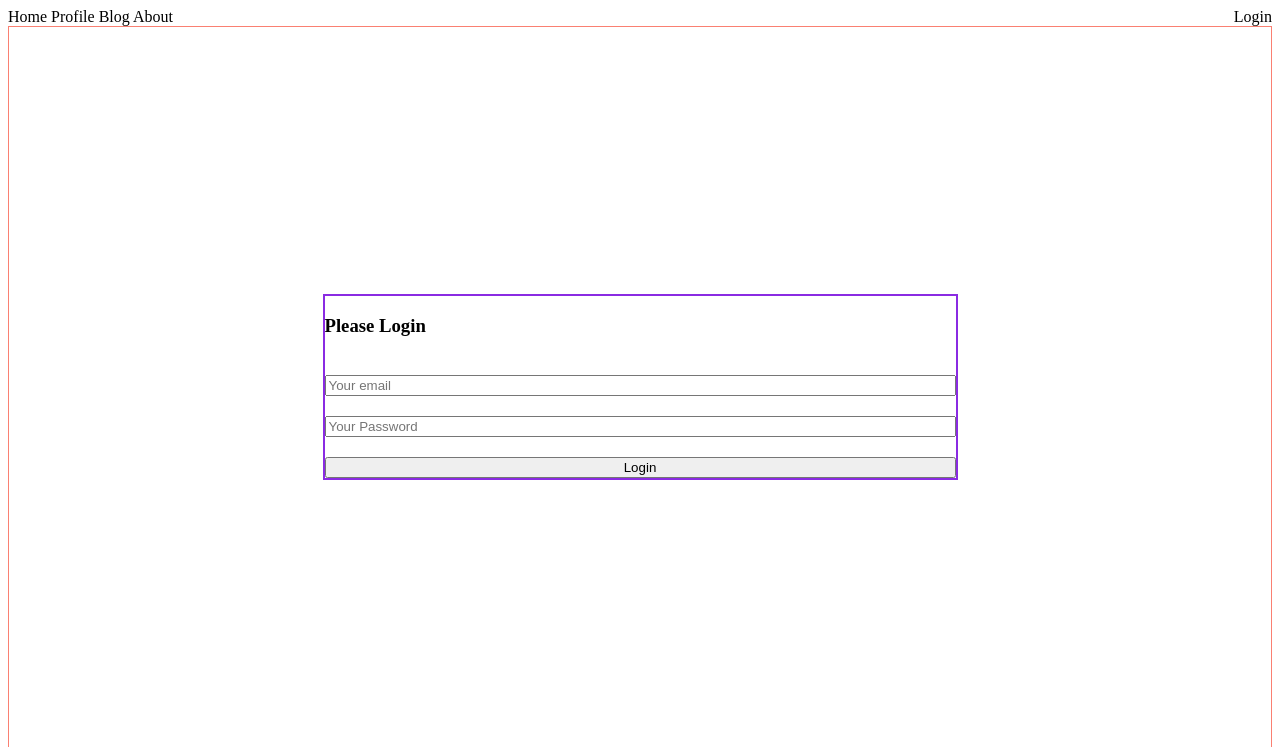
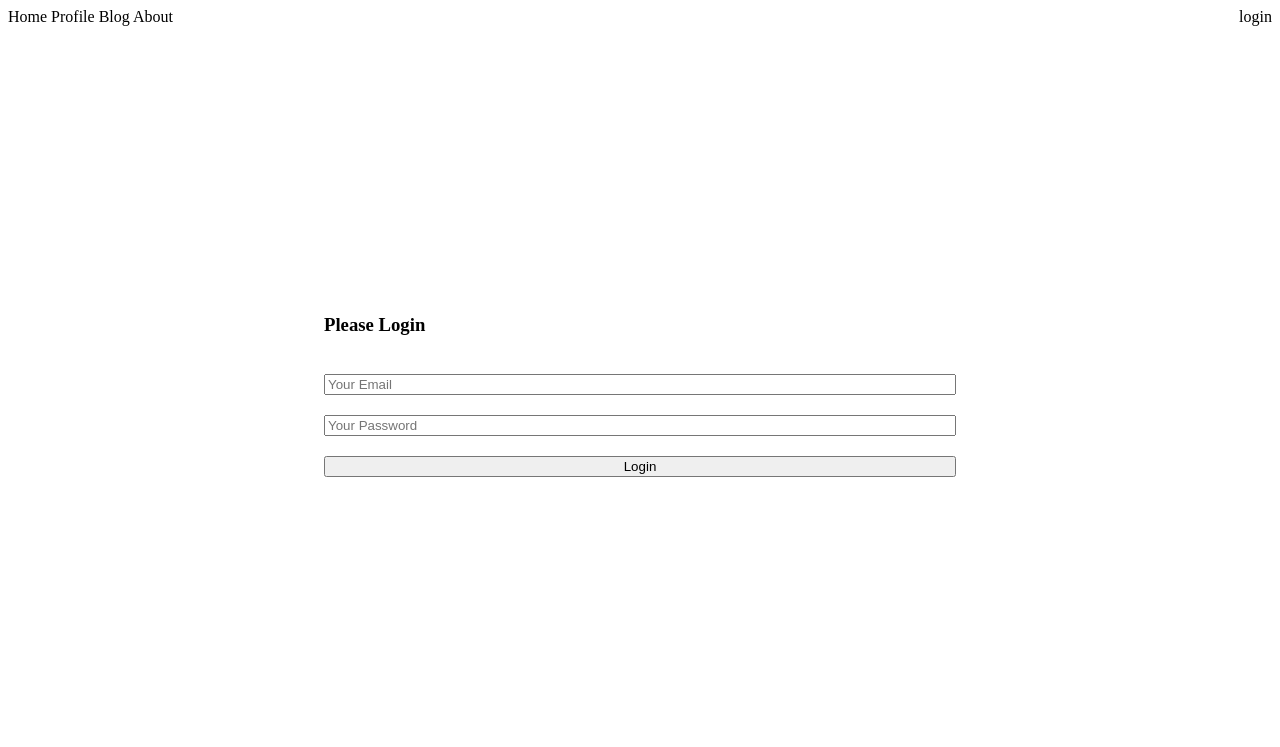
Before and after one commit to ashiqur0/web_practice, a plain HTML site: page Milestone_2/Module_7/3_flexbox.html in a window 1280 px wide. Shown: the top 747 px of the page. Drawn offline with Linux system fonts and the light colour scheme.

Commit message:
Login form and Nave design using flexbox

```diff
--- a/Milestone_2/Module_7/3_flexbox.html
+++ b/Milestone_2/Module_7/3_flexbox.html
@@ -9,6 +9,7 @@ Learnings:
 -->
 <!DOCTYPE html>
 <html lang="en">
+
 <head>
     <meta charset="UTF-8">
     <meta name="viewport" content="width=device-width, initial-scale=1.0">
@@ -18,29 +19,33 @@ Learnings:
             display: flex;
             justify-content: space-between;
         }
+
         nav a {
             text-decoration: none;
             color: black;
         }
+
+        .login-form {
+            display: flex;
+            flex-direction: column;
+            width: 50%;
+            /*
+            border: 1px solid purple;
+            */
+            gap: 20px;
+        }
         .login-form-container {
             display: flex;
             justify-content: center;
+            /*
+            border: 1px solid tomato;
+            */
+            height: 90vh;
             align-items: center;
-            height: 90vh;
-            border: 1px solid salmon;
-        }
-        .login-form {
-            display: flex;
-            flex-direction: column;
-            justify-content: center;
-            border: 2px solid blueviolet;
-            width: 50%;
-        }
-        .login-form input {
-            margin-top: 20px;
         }
     </style>
 </head>
+
 <body>
     <nav>
         <div>
@@ -49,16 +54,18 @@ Learnings:
             <a href="">Blog</a>
             <a href="">About</a>
         </div>
-        <a href="">Login</a>
+        <a href="">login</a>
     </nav>
 
-    <div class="login-form-container">
-        <form class="login-form">
+    <main class="login-form-container">
+        <form class="login-form" action="">
             <h3>Please Login</h3>
-            <input type="email" name="" id="" placeholder="Your email" required>
+            <input type="email" name="" id="" placeholder="Your Email" required>
             <input type="password" name="" id="" placeholder="Your Password" required>
-            <input type="submit" value="Login">
+            <input type="button" value="Login">
         </form>
-    </div>
+    </main>
+
 </body>
+
 </html>
```
